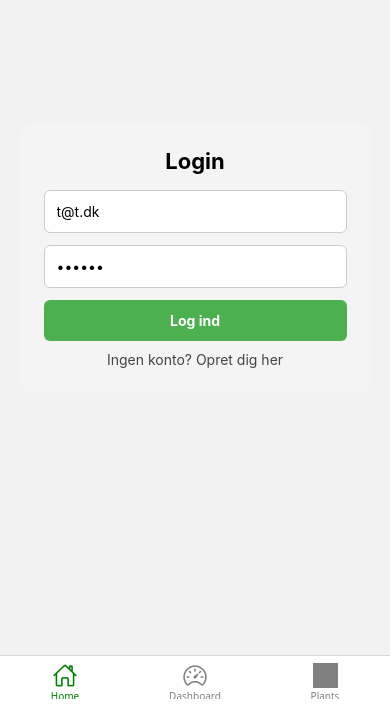
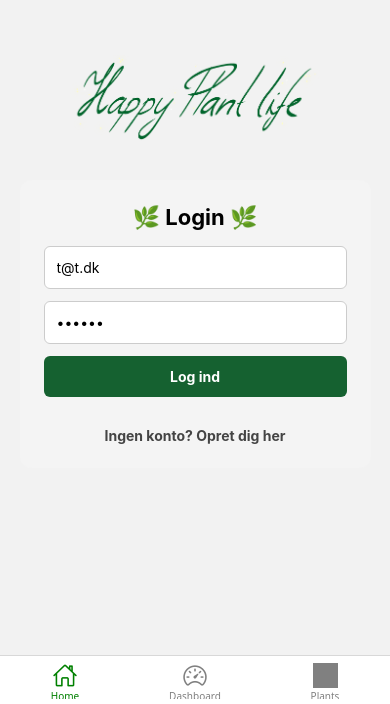
Before and after one commit to BlablaTara/HappyPlantLife, a React Native app: screen /Home in a window 390 px wide. Shown: the part 140-844 px from the top of the page. Built offline with nearby package versions, Linux system fonts and the light colour scheme; grey boxes are pictures that could not be loaded.

Commit message:
a little stylign to HomeScreen + a logo

```diff
--- a/components/auth/AuthCard.js
+++ b/components/auth/AuthCard.js
@@ -32,7 +32,7 @@ const AuthCard = ({ onLogin }) => {
 
   return (
     <View style={styles.card}>
-      <Text style={styles.title}>{isLogin ? 'Login' : 'Signup'}</Text>
+      <Text style={styles.title}>{isLogin ? '🌿 Login 🌿' : '🌱 Signup 🌱'}</Text>
 
       <TextInput
         placeholder="Email"
@@ -53,11 +53,16 @@ const AuthCard = ({ onLogin }) => {
         <Text style={styles.buttonText}>{isLogin ? 'Log ind' : 'Opret konto'}</Text>
       </TouchableOpacity>
 
-      <TouchableOpacity onPress={() => setIsLogin(!isLogin)}>
-        <Text style={styles.switchText}>
-          {isLogin ? 'Ingen konto? Opret dig her' : 'Har du allerede en konto? Log ind'}
-        </Text>
-      </TouchableOpacity>
+      <View style={styles.switchContainer}>
+        <TouchableOpacity onPress={() => setIsLogin(!isLogin)}>
+          <Text style={styles.switchText}>
+            {isLogin ? 'Ingen konto? ' : 'Har du allerede en konto? '}
+            <Text style={styles.linkText}>
+              {isLogin ? 'Opret dig her' : 'Log ind'}
+            </Text>
+          </Text>
+        </TouchableOpacity>
+      </View>
     </View>
   );
 };
@@ -85,7 +90,7 @@ const styles = StyleSheet.create({
     borderColor: '#ccc',
   },
   button: {
-    backgroundColor: '#4CAF50',
+    backgroundColor: '#156130',
     padding: 12,
     borderRadius: 6,
   },
@@ -94,10 +99,16 @@ const styles = StyleSheet.create({
     color: '#fff',
     fontWeight: 'bold',
   },
+  switchContainer: {
+    marginTop: 20,
+    alignItems: 'center',
+  },
   switchText: {
+    fontSize: 14,
     marginTop: 10,
     textAlign: 'center',
     color: '#444',
+    fontWeight: 'bold',
   },
 });
 
--- a/components/plants/SearchPlant.js
+++ b/components/plants/SearchPlant.js
@@ -56,7 +56,6 @@ const SearchPlant = ({ visible, onClose, onSelectPlant }) => {
   return (
     <Modal visible={visible} animationType="slide">
       <View style={styles.container}>
-        <Text style={styles.title}>Alle planter fra databasen</Text>
 
         <TextInput
           style={styles.input}
@@ -127,6 +126,7 @@ const styles = StyleSheet.create({
   close: {
     alignSelf: 'center',
     marginTop: 10,
+    marginBottom: 50,
     padding: 8,
     backgroundColor: '#ccc',
     borderRadius: 5,
--- a/package.json
+++ b/package.json
@@ -9,6 +9,7 @@
     "web": "expo start --web"
   },
   "dependencies": {
+    "@expo-google-fonts/pacifico": "^0.3.0",
     "@react-native-async-storage/async-storage": "2.1.2",
     "@react-navigation/bottom-tabs": "^7.3.13",
     "@react-navigation/native": "^7.1.9",
@@ -16,7 +17,9 @@
     "date-fns": "^4.1.0",
     "dotenv": "^16.5.0",
     "expo": "^53.0.9",
+    "expo-av": "~15.1.4",
     "expo-constants": "^17.1.6",
+    "expo-font": "~13.3.1",
     "expo-sqlite": "~15.2.10",
     "expo-status-bar": "~2.2.3",
     "react": "19.0.0",
@@ -25,8 +28,7 @@
     "react-native-reanimated": "~3.17.4",
     "react-native-safe-area-context": "5.4.0",
     "react-native-screens": "~4.10.0",
-    "react-native-vector-icons": "^10.2.0",
-    "expo-av": "~15.1.4"
+    "react-native-vector-icons": "^10.2.0"
   },
   "devDependencies": {
     "@babel/core": "^7.20.0"
--- a/screens/HomeScreen.js
+++ b/screens/HomeScreen.js
@@ -1,7 +1,8 @@
 import React, { useState } from 'react';
-import { View, StyleSheet } from 'react-native';
+import { View, Text, StyleSheet, Image } from 'react-native';
 import AuthCard from '../components/auth/AuthCard';
 import { useNavigation } from '@react-navigation/native';
+import logo from '../assets/images/happyplantlife.png';
 
 const HomeScreen = () => {
   const [user, setUser] = useState(null);
@@ -14,7 +15,9 @@ const HomeScreen = () => {
   };
 
   return (
+
     <View style={styles.container}>
+      <Image source={logo} style={styles.logo} resizeMode="contain" />
       <AuthCard onLogin={handleLogin} />
     </View>
   );
@@ -26,6 +29,12 @@ const styles = StyleSheet.create({
     justifyContent: 'center',
     alignItems: 'center',
   },
+  logo: {
+    width: 250,
+    height: 100,
+    marginBottom: 32,
+  },
+
 });
 
 export default HomeScreen;
```
Also changed, not shown: assets/images/happyplantlife.png (added), 1 other file (tests, documents, lock files or other folders).
